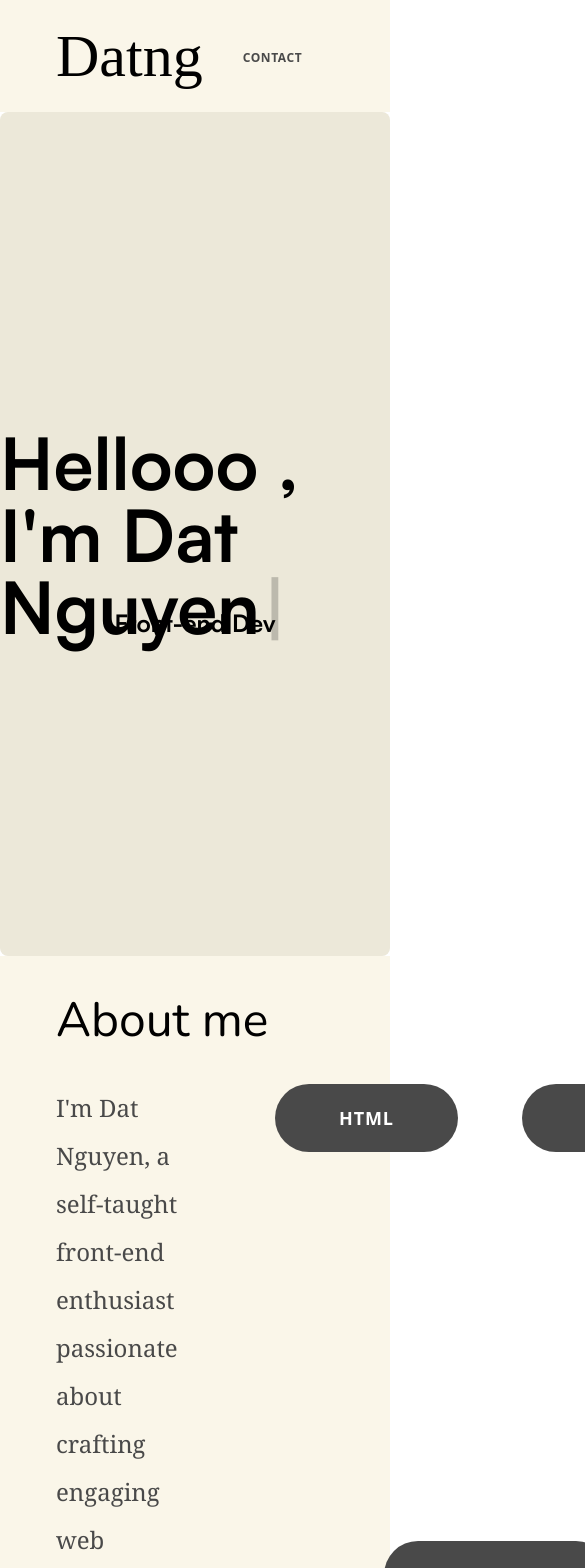
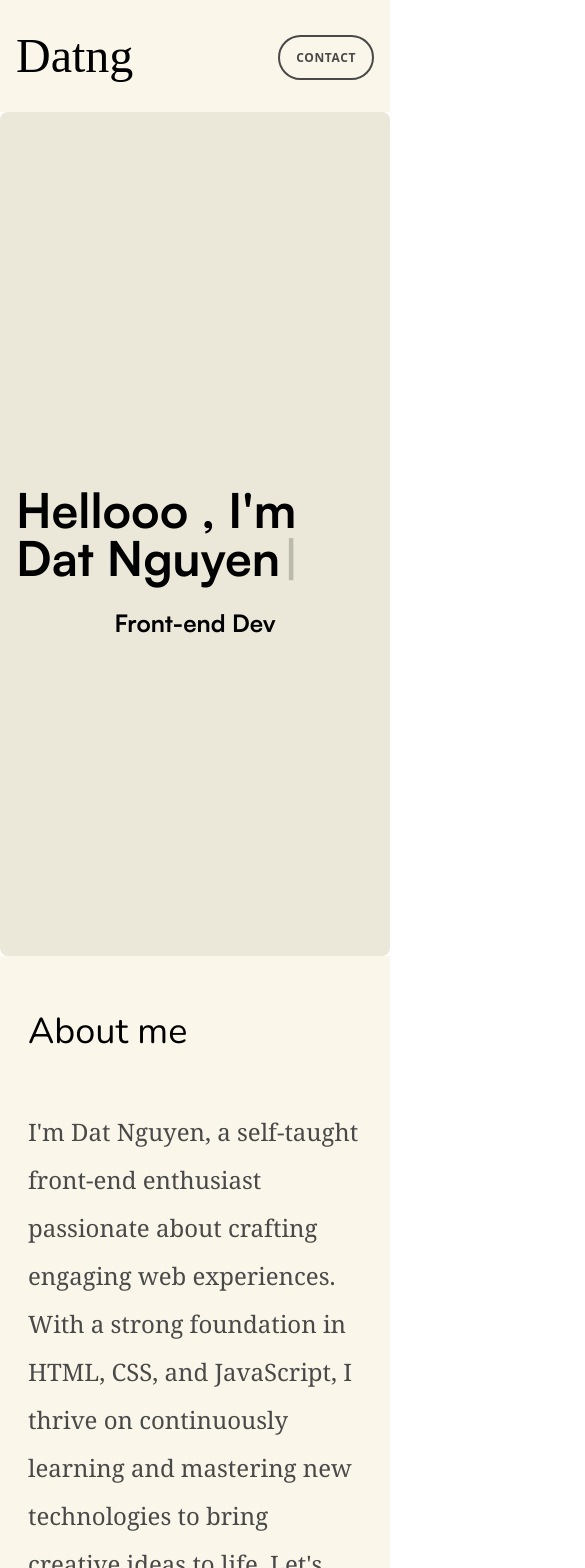
Before and after one commit to dattuannguyen/datng-portfolio, a React (Create React App) app: page / in a window 390 px wide. Shown: the top 1568 px of the page, 585 px wide, since content can reach past the window. Built offline with nearby package versions, Linux system fonts and the light colour scheme; a web font is replaced by a local one.

Commit message:
finish the mobile view

```diff
--- a/src/Component/About/About.css
+++ b/src/Component/About/About.css
@@ -1,4 +1,5 @@
 
 .btn-skill{
-    @apply text-white bg-black1 border-black1 md:border-2 hover:bg-gray1 hover:text-black1 transition ease-out duration-500 rounded-full py-5 px-16 uppercase text-lg font-bold cursor-pointer tracking-wider
+    @apply text-white bg-black1 border-black1 md:border-2 hover:bg-gray1 hover:text-black1 transition ease-out duration-500
+    rounded-full md:py-5 md:px-16 px-8 py-5 uppercase text-lg font-bold cursor-pointer tracking-wider
 }
--- a/src/Component/About/About.js
+++ b/src/Component/About/About.js
@@ -4,13 +4,13 @@ const About =()=>{
     return(
         <>
             <div className="h-full bg-gray1">
-                <div className="px-14 py-10 ">
-                    <h1 className="text-5xl text-black font-body ">
+                <div className="md:px-14 md:py-10 px-7 py-14 ">
+                    <h1 className="text-4xl md:text-5xl text-black font-body ">
                         About me
                     </h1>
                 </div>
-                <div className=" flex gap-4  px-14">
-                    <div className="w-1/2 flex items-center ">
+                <div className=" flex flex-col md:flex-row md:gap-4 gap-10 md:px-14 px-7">
+                    <div className=" flex items-center ">
                         {/*About section*/}
 
                         <p className="text-black1 text-2xl font-serif leading-loose ">
@@ -19,8 +19,8 @@ const About =()=>{
                             Let's build something amazing together!
                         </p>
                     </div>
-                    <div className="flex  flex-col justify-between py-0 px-16 gap-6">
-                        <div className="w-full flex gap-16 justify-between">
+                    <div className="flex  flex-col justify-between py-0 md:px-16 px-0 gap-6">
+                        <div className="w-full flex md:gap-16 gap-4 justify-between">
                             <span className=" btn-skill">HTML</span>
                             <span className="  btn-skill">CSS</span>
                             <span className="btn-skill">Javascript</span>
--- a/src/Component/Contact/Contact.js
+++ b/src/Component/Contact/Contact.js
@@ -9,43 +9,43 @@ const Contact = () =>{
             <Element name='contact'>
                 <div className="relative bg-white1 h-screen">
                     {/*first div ist the header*/}
-                    <div className="px-14 pt-24 ">
-                        <h1 className="text-5xl text-black font-body" >Contact</h1>
+                    <div className="md:px-14 md:py-14 px-7 py-14 ">
+                        <h1 className="md:text-5xl text-4xl text-black font-body" >Contact</h1>
                     </div>
 
-                    <div className="flex items-center justify-center mx-14 my-14">
+                    <div className="flex md:flex-row flex-col items-center justify-center mx-14 mb-14">
                         {/*wrap the whole content in Contact*/}
                         <div className="flex-1 flex-col items-stretch ">
                             {/*left content*/}
-                            <p className="pb-10 font-body text-xl">
+                            <p className="pb-10 font-body md:text-xl text-lg">
                                 // Submit the form below or shoot me an email - dat.nt0609@gmail.com
                             </p>
-                            <form method="POST" action="https://getform.io/f/paygjyxa" className="flex flex-col justify-center direction w-[700px]">
+                            <form method="POST" action="https://getform.io/f/paygjyxa" className="flex flex-col justify-center direction max-w-[700px]">
                                 <input className="bg-gray1 p-2" type="text" placeholder="Name" name="name"/>
                                 <input className="my-4 p-2 bg-gray1" type="email" placeholder="Email" name="email"/>
                                 <textarea className="bg-gray1 p-2" name="message" rows="10" placeholder="Message"></textarea>
-                                <button className="btn-live my-4 text-black1 border-black1 md:border-2 hover:bg-black1 hover:text-white transition ease-out duration-500">Send me</button>
+                                <button className="btn-live my-4 hover:text-black1 hover:bg-white1 border-black1 md:border-2 bg-black1 text-white transition ease-out duration-500">Send me</button>
                             </form>
                         </div>
                         <div className="flex-1 flex flex-col justify-center items-center ">
                             {/*right content*/}
-                            <p className="pb-10">Or you can find me on other social media platforms like </p>
+                            <p className="pb-10 text-lg md:text-2xl">Or you can find me on other social media platforms like </p>
                             <div className="relative flex gap-10 ">
                                 <a href="">
-                                    <img src={github} alt="" className="rounded-full w-24 h-24"/>
+                                    <img src={github} alt="" className="rounded-full md:w-24 md:h-24 w-16 h-16"/>
                                 </a>
                                 <a href="">
-                                    <img src={linkedin} alt="" className="rounded-full w-24 h-24"/>
+                                    <img src={linkedin} alt="" className="rounded-full md:w-24 md:h-24 w-16 h-16"/>
                                 </a>
                                 <a href="mailto:dat.nt0609@gmail.com.com" target="_blank">
-                                    <img src={gmail} alt="" className="rounded-full w-24 h-24"/>
+                                    <img src={gmail} alt="" className="rounded-full md:w-24 md:h-24 w-16 h-16"/>
                                 </a>
                             </div>
                         </div>
                     </div>
 
-                    <div className="absolute bottom-0 right-2">
-                        <p className="text-4xl font-body">2024,Augsburg,Germany</p>
+                    <div className="absolute bottom-3 right-2">
+                        <p className="md:text-5xl text-3xl font-logo">2024,Augsburg,Germany</p>
                     </div>
                 </div>
             </Element>
--- a/src/Component/Hero/Hero.js
+++ b/src/Component/Hero/Hero.js
@@ -22,7 +22,7 @@ class Hero extends Component {
             <div className="relative flex flex-col items-center justify-center h-dvh  bg-white1 rounded-lg">
                 {/*<div className="text-center">*/}
                     {/* Typewriter component */}
-                    <h1 className="font-satoshi text-7xl m-0">
+                    <h1 className="font-satoshi md:text-7xl text-5xl md:m-0 m-4">
                         <Typewriter
                             words={['Hellooo , I\'m Dat Nguyen']}
                             loop={1}
--- a/src/Component/Navbar/Navbar.css
+++ b/src/Component/Navbar/Navbar.css
@@ -1,5 +1,5 @@
 @import url('https://fonts.googleapis.com/css2?family=Zeyada&display=swap');
 
 .btn{
-    @apply rounded-full py-5 px-10 uppercase text-xs font-bold cursor-pointer tracking-wider
+    @apply rounded-full md:py-5 md:px-10 py-3 px-4 uppercase text-xs font-bold cursor-pointer tracking-wider
 }
--- a/src/Component/Navbar/Navbar.js
+++ b/src/Component/Navbar/Navbar.js
@@ -4,11 +4,11 @@ import { Link, Element } from 'react-scroll';
 const Navbar = ()=>{
     return (
         <>
-            <div className="bg-gray1 text-black flex justify-between items-center h-28 px-14 py-6">
-                <h1 className="text-6xl font-logo">Datng</h1>
+            <div className="bg-gray1 text-black flex justify-between items-center h-28 md:px-14 md:py-6 px-4 py-6">
+                <h1 className="text-5xl md:text-6xl font-logo">Datng</h1>
                 <div>
                     <Link to="contact" smooth={true} duration={500}>
-                        <a href="#" className="btn text-black1 border-black1 md:border-2 hover:bg-black1 hover:text-white transition ease-out duration-500">Contact</a>
+                        <a href="#" className="btn text-black1 border-black1 border-2 hover:bg-black1 hover:text-white transition ease-out duration-500">Contact</a>
                     </Link>
 
                 </div>
--- a/src/Component/Project/Project.css
+++ b/src/Component/Project/Project.css
@@ -1,12 +1,13 @@
 
 .project{
-    @apply text-xl font-body mx-32 flex bg-white2 rounded-3xl overflow-hidden shadow-md relative cursor-pointer transform hover:scale-105 hover:bg-opacity-50 transition ease-out duration-1000
+    @apply text-xl font-body md:mx-32 mx-8 flex flex-col md:flex-row bg-white2 rounded-3xl overflow-hidden shadow-md relative cursor-pointer
+    transform hover:scale-105 hover:bg-opacity-50 transition ease-out duration-1000
 }
 
 .description{
-    @apply flex items-center px-10  justify-center
+    @apply flex items-center md:px-10 px-0  justify-center
 }
 
 .btn-live{
-    @apply rounded-full py-3 px-10 uppercase text-xs font-bold cursor-pointer tracking-wider
+    @apply rounded-full md:py-5 md:px-10 py-3 px-4 uppercase text-xs font-bold cursor-pointer tracking-wider
 }
```
Also changed, not shown: src/Component/Project/Project.js (+8 -8 lines).
